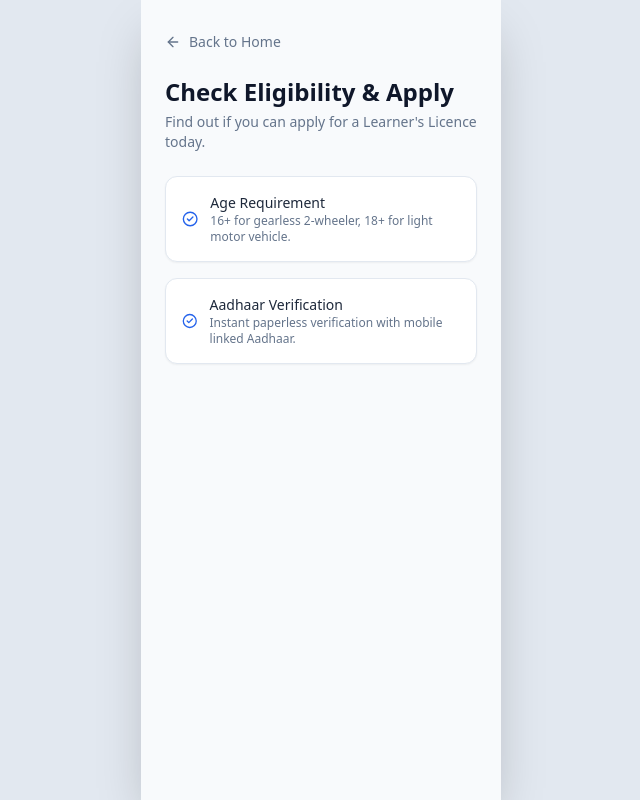
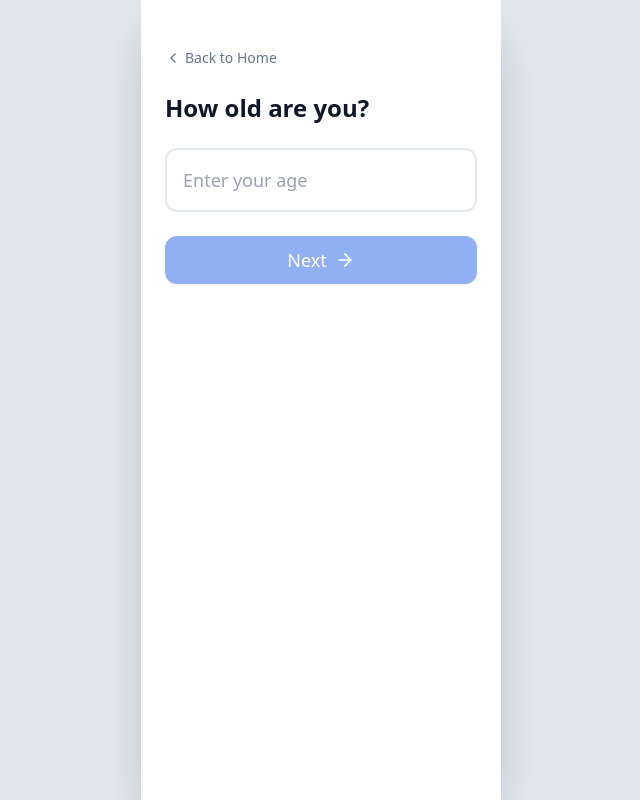
Before and after one commit to avrojitsaha763-byte/Hackcache26_MARK-III_Mparivahan, a React (Vite) app: page /can-i-apply in a window 1280 px wide. Shown: the whole page, without its empty margins (319-959 px from the left). Built offline with nearby package versions, Linux system fonts and the light colour scheme.

Commit message:
feat(eligibility): implement interactive 3-step eligibility wizard with useStickyState and Button

```diff
--- /dev/null
+++ b/src/components/ui/button.jsx
@@ -0,0 +1,34 @@
+import * as React from "react"
+import { cn } from "@/lib/utils"
+
+const Button = React.forwardRef(({ className, variant = "default", size = "default", ...props }, ref) => {
+  const baseStyles = "inline-flex items-center justify-center whitespace-nowrap rounded-md text-sm font-medium transition-colors focus-visible:outline-none focus-visible:ring-1 focus-visible:ring-ring disabled:pointer-events-none disabled:opacity-50"
+
+  const variants = {
+    default: "bg-blue-600 text-white shadow hover:bg-blue-700 active:scale-[0.98]",
+    destructive: "bg-red-500 text-white shadow-sm hover:bg-red-600",
+    outline: "border border-slate-200 bg-white shadow-sm hover:bg-slate-100 hover:text-slate-900",
+    secondary: "bg-slate-100 text-slate-900 shadow-sm hover:bg-slate-200",
+    ghost: "hover:bg-slate-100 hover:text-slate-900",
+    link: "text-blue-600 underline-offset-4 hover:underline",
+  }
+
+  const sizes = {
+    default: "h-9 px-4 py-2",
+    sm: "h-8 rounded-md px-3 text-xs",
+    lg: "h-10 rounded-md px-8",
+    icon: "h-9 w-9",
+  }
+
+  return (
+    <button
+      className={cn(baseStyles, variants[variant] || variants.default, sizes[size] || sizes.default, className)}
+      ref={ref}
+      {...props}
+    />
+  )
+})
+Button.displayName = "Button"
+
+export { Button }
+export default Button
--- a/src/pages/CanIApply.jsx
+++ b/src/pages/CanIApply.jsx
@@ -1,42 +1,116 @@
-import { ArrowLeft, CheckCircle2 } from 'lucide-react'
-import { Link } from 'react-router-dom'
+'use client'
+import { useState } from 'react'
 import { motion } from 'framer-motion'
-
+import { ChevronLeft, ArrowRight } from 'lucide-react'
+import Link from 'next/link'
+import { Button } from '@/components/ui/button' // shadcn button
+import { useStickyState } from '@/hooks/useStickyState'
 
 export default function CanIApply() {
+  const [age, setAge] = useStickyState('', 'user-age')
+  const [vehicle, setVehicle] = useStickyState('', 'user-vehicle')
+  const [step, setStep] = useState(1)
+
+  const checkEligibility = () => {
+    const numAge = Number(age)
+    if (numAge >= 18 && vehicle === 'motorcycle-gear') return true
+    if (numAge >= 16 && vehicle === 'gearless-50cc') return true
+    return false
+  }
+
   return (
-    <motion.div
-      initial={{ opacity: 0, x: 20 }}
-      animate={{ opacity: 1, x: 0 }}
-      className="min-h-screen flex flex-col p-6 pt-8 pb-20"
-    >
-      <Link href="/" className="inline-flex items-center gap-2 text-sm text-slate-500 hover:text-slate-800 mb-6">
-        <ArrowLeft className="w-4 h-4" /> Back to Home
+    <div className="min-h-screen flex flex-col p-6 pt-12 bg-white">
+      <Link href="/" className="mb-6 inline-flex items-center text-sm text-slate-500 hover:text-slate-800">
+        <ChevronLeft className="w-4 h-4 mr-1" /> Back to Home
       </Link>
-      <h1 className="text-2xl font-bold text-slate-900">Check Eligibility & Apply</h1>
-      <p className="text-sm text-slate-500 mt-1 mb-6">Find out if you can apply for a Learner's Licence today.</p>
 
-      <div className="space-y-4">
-        <div className="bg-white p-4 rounded-xl border border-slate-200 shadow-sm">
-          <div className="flex items-center gap-3">
-            <CheckCircle2 className="w-5 h-5 text-blue-600" />
-            <div>
-              <h3 className="font-medium text-slate-800 text-sm">Age Requirement</h3>
-              <p className="text-xs text-slate-500">16+ for gearless 2-wheeler, 18+ for light motor vehicle.</p>
+      <motion.div
+        key={step}
+        initial={{ opacity: 0, x: 20 }}
+        animate={{ opacity: 1, x: 0 }}
+        className="flex-1"
+      >
+        {step === 1 && (
+          <div className="space-y-6">
+            <h1 className="text-2xl font-bold text-slate-900">How old are you?</h1>
+            <input
+              type="number"
+              value={age}
+              onChange={(e) => setAge(e.target.value)}
+              className="w-full p-4 border-2 border-slate-200 rounded-xl text-lg focus:border-blue-600 focus:outline-none"
+              placeholder="Enter your age"
+            />
+            <Button
+              onClick={() => setStep(2)}
+              disabled={!age}
+              className="w-full h-12 text-lg rounded-xl bg-blue-600 hover:bg-blue-700"
+            >
+              Next <ArrowRight className="w-5 h-5 ml-2" />
+            </Button>
+          </div>
+        )}
+
+        {step === 2 && (
+          <div className="space-y-6">
+            <h1 className="text-2xl font-bold text-slate-900">Which vehicle do you want to drive?</h1>
+            <div className="space-y-3">
+              <button
+                onClick={() => setVehicle('motorcycle-gear')}
+                className={`w-full p-4 text-left border-2 rounded-xl transition-all ${vehicle === 'motorcycle-gear' ? 'border-blue-600 bg-blue-50' : 'border-slate-200'}`}
+              >
+                <div className="font-semibold text-slate-900">Motorcycle with gear</div>
+                <div className="text-sm text-slate-500">Standard bikes & scooters</div>
+              </button>
+              <button
+                onClick={() => setVehicle('gearless-50cc')}
+                className={`w-full p-4 text-left border-2 rounded-xl transition-all ${vehicle === 'gearless-50cc' ? 'border-blue-600 bg-blue-50' : 'border-slate-200'}`}
+              >
+                <div className="font-semibold text-slate-900">Gearless up to 50cc</div>
+                <div className="text-sm text-slate-500">Electric scooters, mopeds</div>
+              </button>
+            </div>
+
+            <div className="flex gap-3">
+              <Button variant="outline" onClick={() => setStep(1)} className="h-12 w-16 rounded-xl">
+                <ChevronLeft className="w-5 h-5" />
+              </Button>
+              <Button
+                onClick={() => setStep(3)}
+                disabled={!vehicle}
+                className="w-full h-12 text-lg rounded-xl bg-blue-600 hover:bg-blue-700 flex-1"
+              >
+                Check Eligibility
+              </Button>
             </div>
           </div>
-        </div>
+        )}
 
-        <div className="bg-white p-4 rounded-xl border border-slate-200 shadow-sm">
-          <div className="flex items-center gap-3">
-            <CheckCircle2 className="w-5 h-5 text-blue-600" />
-            <div>
-              <h3 className="font-medium text-slate-800 text-sm">Aadhaar Verification</h3>
-              <p className="text-xs text-slate-500">Instant paperless verification with mobile linked Aadhaar.</p>
-            </div>
+        {step === 3 && (
+          <div className="space-y-6 mt-10">
+            {checkEligibility() ? (
+              <div className="text-center space-y-4">
+                <div className="w-20 h-20 bg-green-100 text-green-600 rounded-full flex items-center justify-center mx-auto text-4xl mb-4 font-bold">✓</div>
+                <h1 className="text-2xl font-bold text-slate-900">Yes, you can apply!</h1>
+                <p className="text-slate-500">Based on your age, you are eligible for this licence.</p>
+                <Link href="/documents">
+                  <Button className="w-full h-12 text-lg rounded-xl bg-green-600 hover:bg-green-700 mt-6">
+                    See required documents
+                  </Button>
+                </Link>
+              </div>
+            ) : (
+              <div className="text-center space-y-4">
+                <div className="w-20 h-20 bg-red-100 text-red-600 rounded-full flex items-center justify-center mx-auto text-4xl mb-4 font-bold">✗</div>
+                <h1 className="text-2xl font-bold text-slate-900">Not just yet</h1>
+                <p className="text-slate-500">You must be 18 to apply for a motorcycle with gears, or 16 for a gearless 50cc vehicle with parental consent.</p>
+                <Button variant="outline" onClick={() => setStep(1)} className="w-full h-12 text-lg rounded-xl mt-6">
+                  Start over
+                </Button>
+              </div>
+            )}
           </div>
-        </div>
-      </div>
-    </motion.div>
+        )}
+      </motion.div>
+    </div>
   )
 }
```
